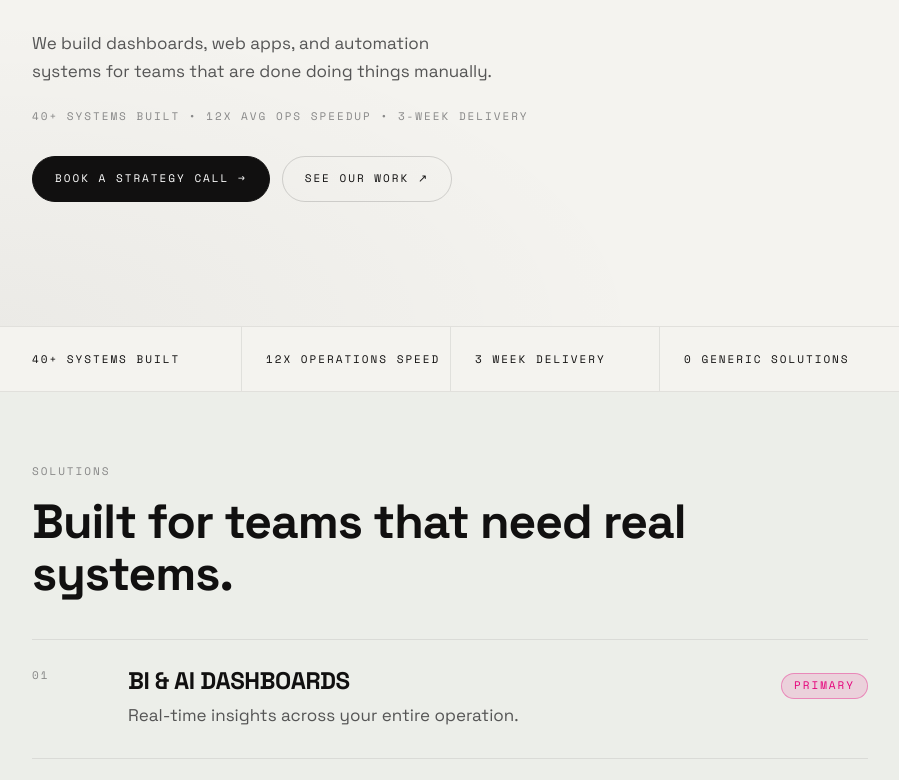
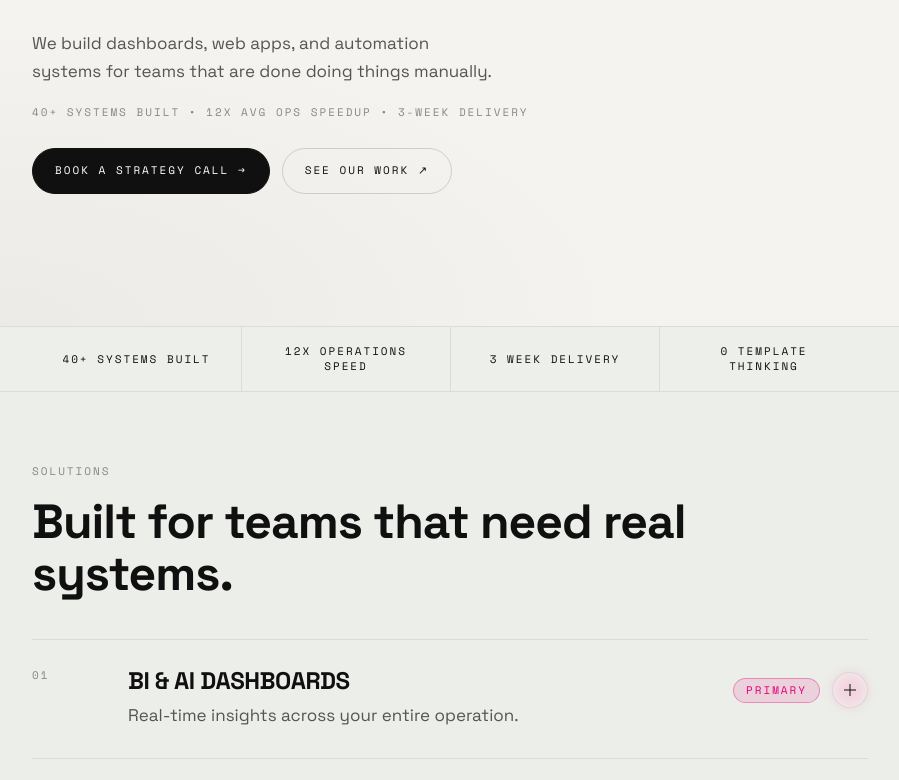
Before and after one commit to insidedopamineacademy-cmd/Business-Inside-Dopamine-Webapp, a Next.js app: page / in a window 1280 px wide. Shown: the part 560-1340 px from the top of the page, without its empty margins (190-1089 px from the left). Built offline with nearby package versions, Linux system fonts and the light colour scheme; no server answers.

Commit message:
Refine homepage spacing and add expandable service details

```diff
--- /dev/null
+++ b/components/layout/ScrollToTopButton.tsx
@@ -0,0 +1,51 @@
+"use client";
+
+import { useEffect, useState } from "react";
+import { AnimatePresence, motion, useReducedMotion } from "framer-motion";
+
+export default function ScrollToTopButton() {
+  const [visible, setVisible] = useState(false);
+  const reduceMotion = useReducedMotion();
+
+  useEffect(() => {
+    const onScroll = () => {
+      setVisible(window.scrollY > window.innerHeight * 0.85);
+    };
+
+    onScroll();
+    window.addEventListener("scroll", onScroll, { passive: true });
+    return () => window.removeEventListener("scroll", onScroll);
+  }, []);
+
+  const scrollToTop = () => {
+    window.scrollTo({
+      top: 0,
+      behavior: reduceMotion ? "auto" : "smooth",
+    });
+  };
+
+  return (
+    <AnimatePresence>
+      {visible ? (
+        <motion.button
+          type="button"
+          aria-label="Scroll to top"
+          onClick={scrollToTop}
+          className="fixed bottom-5 right-5 z-40 inline-flex h-11 w-11 items-center justify-center rounded-full border border-[var(--border-medium)] bg-[var(--color-surface-light)] text-[var(--color-text)] transition-opacity duration-200 hover:opacity-85"
+          initial={reduceMotion ? { opacity: 1 } : { opacity: 0, y: 8, scale: 0.96 }}
+          animate={reduceMotion ? { opacity: 1 } : { opacity: 1, y: 0, scale: 1 }}
+          exit={reduceMotion ? { opacity: 0 } : { opacity: 0, y: 8, scale: 0.96 }}
+          transition={
+            reduceMotion
+              ? { duration: 0 }
+              : { duration: 0.2, ease: [0.22, 1, 0.36, 1] as const }
+          }
+        >
+          <span className="text-base leading-none" aria-hidden="true">
+            ↑
+          </span>
+        </motion.button>
+      ) : null}
+    </AnimatePresence>
+  );
+}
--- a/components/sections/FinalCTASection.tsx
+++ b/components/sections/FinalCTASection.tsx
@@ -19,7 +19,7 @@ export default function FinalCTASection() {
       }
     >
       <Container>
-        <div className="rounded-3xl bg-[var(--color-surface-dark)] px-6 py-9 md:px-10 md:py-12">
+        <div className="rounded-3xl border border-white/10 bg-[var(--color-surface-dark)] px-6 py-9 md:px-10 md:py-12">
           <p className="type-mono text-white/70">BOOK A STRATEGY CALL</p>
           <h2 className="type-section mt-4 text-3xl text-white md:text-5xl">
             Ready to stop doing it manually?
--- a/components/sections/HeroSection.tsx
+++ b/components/sections/HeroSection.tsx
@@ -30,7 +30,7 @@ export default function HeroSection() {
     <section className="hero-shell" aria-label="Hero">
       <Container>
         <motion.div
-          className="max-w-[44rem] py-16 md:py-20"
+          className="max-w-[44rem] py-14 md:py-20"
           variants={parentV}
           initial={reduceMotion ? false : "hidden"}
           animate="show"
@@ -39,7 +39,7 @@ export default function HeroSection() {
             AI SYSTEMS & AUTOMATION
           </motion.p>
 
-          <h1 className="type-display hero-title mt-6 text-[var(--color-text)]">
+          <h1 className="type-display hero-title mt-5 text-[var(--color-text)]">
             <motion.span variants={itemV} className="block">
               Systems that
             </motion.span>
@@ -51,16 +51,16 @@ export default function HeroSection() {
             </motion.span>
           </h1>
 
-          <motion.p variants={itemV} className="type-body mt-6 max-w-[36rem] text-balance">
+          <motion.p variants={itemV} className="type-body mt-5 max-w-[36rem] text-balance">
             We build dashboards, web apps, and automation systems for teams that are done
             doing things manually.
           </motion.p>
 
-          <motion.p variants={itemV} className="type-mono mt-6 text-[var(--color-muted)]">
+          <motion.p variants={itemV} className="type-mono mt-5 text-[var(--color-muted)]">
             40+ systems built • 12x avg ops speedup • 3-week delivery
           </motion.p>
 
-          <motion.div variants={itemV} className="mt-8 flex flex-col gap-3 sm:flex-row sm:items-center">
+          <motion.div variants={itemV} className="mt-7 flex flex-col gap-3 sm:flex-row sm:items-center">
             <Button as="link" href="/contact" variant="primary">
               Book a Strategy Call →
             </Button>
--- a/components/sections/ProcessSection.tsx
+++ b/components/sections/ProcessSection.tsx
@@ -98,7 +98,9 @@ export default function ProcessSection() {
             <motion.li key={step.number} variants={itemV}>
               <div className="grid grid-cols-[44px_1fr] gap-4 py-5 md:grid-cols-[72px_1fr] md:gap-8 md:py-6">
                 <div className="relative flex justify-center">
-                  <p className="type-mono pt-0.5 text-[var(--color-muted)]">{step.number}</p>
+                  <p className="type-mono process-number-halo pt-0.5 text-[var(--color-muted)]">
+                    {step.number}
+                  </p>
                   {index !== steps.length - 1 ? (
                     <span
                       aria-hidden="true"
--- a/components/sections/ServicesSection.tsx
+++ b/components/sections/ServicesSection.tsx
@@ -1,3 +1,7 @@
+"use client";
+
+import { useState } from "react";
+import { AnimatePresence, motion, useReducedMotion } from "framer-motion";
 import Container from "../ui/Container";
 import Tag from "../ui/Tag";
 
@@ -6,6 +10,7 @@ type ServiceItem = {
   title: string;
   description: string;
   tag: string;
+  detail: string;
 };
 
 const services: ServiceItem[] = [
@@ -14,34 +19,42 @@ const services: ServiceItem[] = [
     title: "BI & AI DASHBOARDS",
     description: "Real-time insights across your entire operation.",
     tag: "Primary",
+    detail: "Designed for live visibility, reporting speed, and better day-to-day decisions.",
   },
   {
     number: "02",
     title: "WEB APPLICATIONS",
     description: "Custom tools built for your workflows, not templates.",
     tag: "Primary",
+    detail: "Built around your real workflow instead of forcing teams into generic tools.",
   },
   {
     number: "03",
     title: "AUTOMATION SYSTEMS",
     description: "Remove repetitive work with fully automated pipelines.",
     tag: "n8n • Workflows",
+    detail: "Connect repetitive steps, data movement, and actions into one reliable workflow.",
   },
   {
     number: "04",
     title: "AI COPILOTS & LLMS",
     description: "Intelligent assistants tailored to your business logic.",
     tag: "Custom Builds",
+    detail: "Useful internal AI tools that support decisions, search, or execution.",
   },
   {
     number: "05",
     title: "CRM & WHATSAPP FLOWS",
     description: "Capture, qualify, and convert leads automatically.",
     tag: "Integrations",
+    detail: "Capture, route, and follow up with leads faster and more consistently.",
   },
 ];
 
 export default function ServicesSection() {
+  const [openNumber, setOpenNumber] = useState<string | null>(null);
+  const reduceMotion = useReducedMotion();
+
   return (
     <section className="section-space surface-soft" aria-label="Services">
       <Container>
@@ -53,7 +66,11 @@ export default function ServicesSection() {
         </div>
 
         <ol className="mt-10 border-y border-[var(--border-light)]">
-          {services.map((service, index) => (
+          {services.map((service, index) => {
+            const isOpen = openNumber === service.number;
+            const detailId = `service-detail-${service.number}`;
+
+            return (
               <li
                 key={service.number}
                 className={`group service-row transition-colors duration-200 hover:border-[var(--border-medium)] ${
@@ -70,17 +87,63 @@ export default function ServicesSection() {
                     <p className="type-body mt-2">{service.description}</p>
                   </div>
 
-                <div className="md:justify-self-end md:pt-1">
+                  <div className="flex items-center gap-3 md:justify-self-end md:pt-1">
                     <Tag
                       variant={service.tag === "Primary" ? "primary" : "neutral"}
                       className="transition-colors duration-200 group-hover:border-[var(--border-medium)]"
                     >
                       {service.tag}
                     </Tag>
+
+                    <button
+                      type="button"
+                      aria-expanded={isOpen}
+                      aria-controls={detailId}
+                      onClick={() => setOpenNumber(isOpen ? null : service.number)}
+                      className="relative inline-flex h-9 w-9 items-center justify-center rounded-full border border-[var(--border-light)] bg-[var(--color-bg)] transition-colors duration-200 hover:border-[var(--border-medium)]"
+                    >
+                      <span
+                        aria-hidden="true"
+                        className="pointer-events-none absolute inset-0 rounded-full bg-[rgba(229,0,122,0.12)] blur-[6px]"
+                      />
+                      <span className="relative block h-3 w-3" aria-hidden="true">
+                        <span className="absolute left-0 top-1/2 h-px w-3 -translate-y-1/2 bg-[var(--color-text)]" />
+                        <span
+                          className={`absolute left-1/2 top-0 h-3 w-px -translate-x-1/2 bg-[var(--color-text)] transition-opacity duration-200 ${
+                            isOpen ? "opacity-0" : "opacity-100"
+                          }`}
+                        />
+                      </span>
+                      <span className="sr-only">Toggle details for {service.title}</span>
+                    </button>
                   </div>
                 </div>
+
+                <AnimatePresence initial={false}>
+                  {isOpen ? (
+                    <motion.div
+                      id={detailId}
+                      initial={reduceMotion ? { opacity: 1 } : { height: 0, opacity: 0 }}
+                      animate={reduceMotion ? { opacity: 1 } : { height: "auto", opacity: 1 }}
+                      exit={reduceMotion ? { opacity: 0 } : { height: 0, opacity: 0 }}
+                      transition={
+                        reduceMotion
+                          ? { duration: 0 }
+                          : { duration: 0.22, ease: [0.22, 1, 0.36, 1] as const }
+                      }
+                      className="overflow-hidden border-t border-[var(--border-light)]"
+                    >
+                      <div className="py-4 md:py-5">
+                        <p className="type-body max-w-[44rem] text-[var(--color-text-secondary)]">
+                          {service.detail}
+                        </p>
+                      </div>
+                    </motion.div>
+                  ) : null}
+                </AnimatePresence>
               </li>
-          ))}
+            );
+          })}
         </ol>
       </Container>
     </section>
--- a/components/sections/TrustStripSection.tsx
+++ b/components/sections/TrustStripSection.tsx
@@ -7,7 +7,7 @@ const trustItems = [
   "40+ Systems Built",
   "12x Operations Speed",
   "3 Week Delivery",
-  "0 Generic Solutions",
+  "0 Template Thinking",
 ];
 
 export default function TrustStripSection() {
@@ -15,7 +15,7 @@ export default function TrustStripSection() {
 
   return (
     <motion.section
-      className="trust-strip"
+      className="trust-strip bg-[var(--color-surface-soft)]/70"
       aria-label="Trust metrics"
       initial={reduceMotion ? false : { opacity: 0, y: 10 }}
       whileInView={reduceMotion ? undefined : { opacity: 1, y: 0 }}
@@ -25,14 +25,14 @@ export default function TrustStripSection() {
       }
     >
       <Container>
-        <ul className="grid grid-cols-1 gap-0 py-4 sm:grid-cols-2 md:grid-cols-4 md:py-0">
+        <ul className="grid grid-cols-1 gap-0 py-3 sm:grid-cols-2 md:grid-cols-4 md:py-0">
           {trustItems.map((item, index) => (
             <li
               key={item}
               className={[
-                "type-mono flex min-h-[64px] items-center py-3 text-[var(--color-text)]",
+                "type-mono flex min-h-[64px] items-center justify-center py-3 text-center text-[var(--color-text)]",
                 "sm:py-4",
-                index > 0 ? "md:border-l md:border-[var(--border-light)] md:pl-6" : "md:pr-6",
+                index > 0 ? "md:border-l md:border-[var(--border-light)] md:px-6" : "md:px-6",
               ].join(" ")}
             >
               {item}
--- a/src/app/layout.tsx
+++ b/src/app/layout.tsx
@@ -3,6 +3,7 @@ import { Space_Grotesk, Space_Mono } from "next/font/google";
 import "../../styles/globals.css";
 import Navbar from "../../components/layout/Navbar";
 import Footer from "../../components/layout/Footer";
+import ScrollToTopButton from "../../components/layout/ScrollToTopButton";
 
 const spaceGrotesk = Space_Grotesk({
   subsets: ["latin"],
@@ -33,6 +34,7 @@ export default function RootLayout({ children }: { children: React.ReactNode })
       <body>
         <Navbar />
         <main>{children}</main>
+        <ScrollToTopButton />
         <Footer />
       </body>
     </html>
--- a/src/app/process/page.tsx
+++ b/src/app/process/page.tsx
@@ -57,7 +57,9 @@ export default function ProcessPage() {
           <ol className="border-y border-[var(--border-light)] py-2 md:py-3">
             {steps.map((step) => (
               <li key={step.number} className="grid grid-cols-[52px_1fr] gap-4 py-5 md:grid-cols-[72px_1fr] md:gap-8 md:py-6">
-                <p className="type-mono text-[var(--color-muted)]">{step.number}</p>
+                <p className="type-mono process-number-halo text-[var(--color-muted)]">
+                  {step.number}
+                </p>
                 <div>
                   <h3 className="type-section text-xl text-[var(--color-text)] md:text-2xl">{step.title}</h3>
                   <p className="type-body mt-2">{step.description}</p>
```
Also changed, not shown: styles/globals.css (+20 -0 lines). Lines whose indentation alone changed are shown as unchanged.
